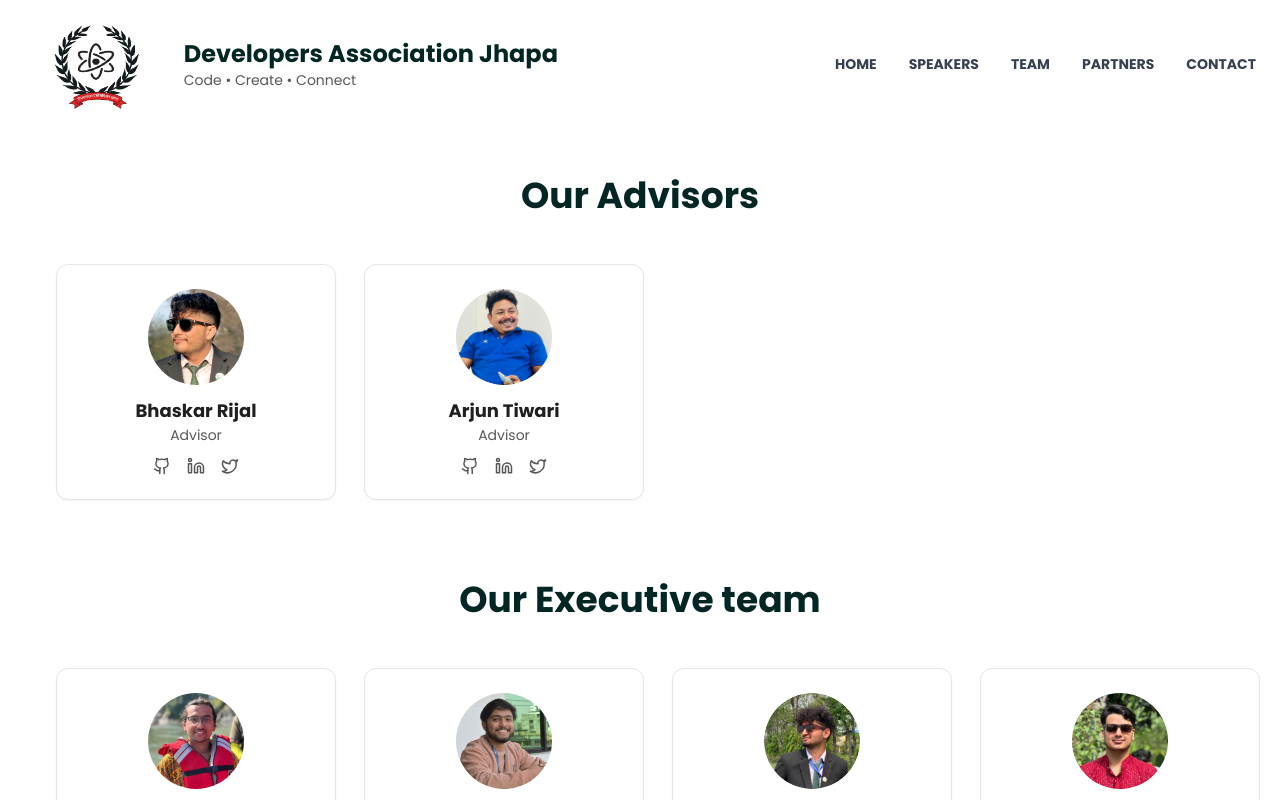
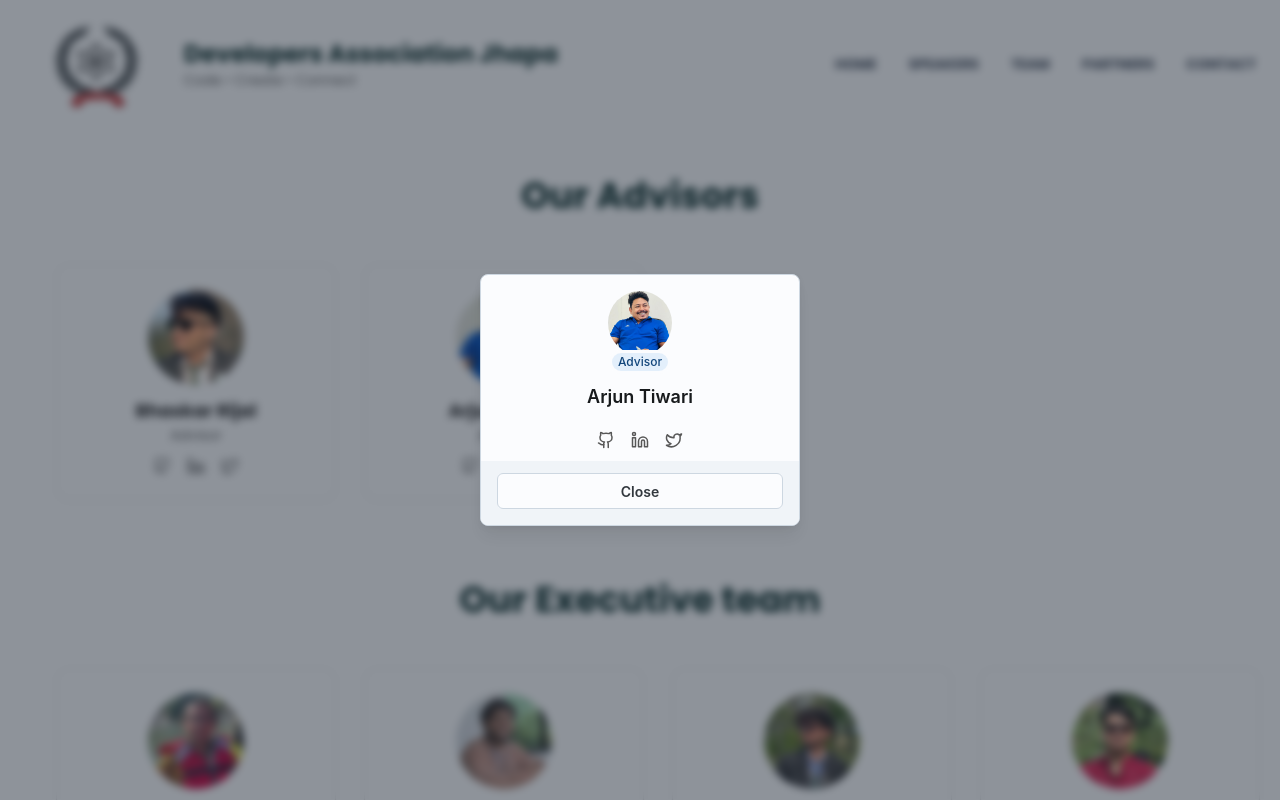
Before and after one commit to sarvesh-adk/Developers-Community-Jhapa, a React (Vite) app: page /team in a window 1280 px wide. Both pictures are taken after a click on the link 470 px from the left and 466 px from the top of the page. Shown: the top 800 px of the page. Built offline with nearby package versions, Linux system fonts and the light colour scheme.

Commit message:
added modal card

```diff
--- a/src/components/Card/Card.tsx
+++ b/src/components/Card/Card.tsx
@@ -4,18 +4,20 @@ import { cn } from "@/lib/utils";
 interface CardProps {
   children: React.ReactNode;
   className?: string;
+  onClick?: () => void;
 }
 
-export function Card({ children, className }: CardProps) {
+export function Card({ children, className, onClick }: CardProps) {
   return (
     <motion.div
       whileHover={{ scale: 1.01 }}
       transition={{ type: "spring", stiffness: 300 }}
       className={cn(
         "bg-white border rounded-lg p-6 shadow-sm",
-        " hover:shadow transition-colors",
+        "hover:shadow transition-colors",
         className
       )}
+      onClick={onClick} // Pass the onClick prop here
     >
       {children}
     </motion.div>
--- a/src/components/ExecutiveCard/ExecutiveCard.tsx
+++ b/src/components/ExecutiveCard/ExecutiveCard.tsx
@@ -11,6 +11,7 @@ interface ExecutiveCardProps {
     linkedin?: string;
     twitter?: string;
   };
+  onClick?: () => void;
 }
 
 export function ExecutiveCard({
@@ -18,9 +19,10 @@ export function ExecutiveCard({
   role,
   image,
   social,
+  onClick
 }: ExecutiveCardProps) {
   return (
-    <Card className="w-[280px] mx-4 text-center">
+    <Card className="w-[280px] mx-4 text-center" onClick={onClick}>
       {/* Profile Image */}
       <motion.img
         src={image}
--- a/src/components/sections/ExecutiveTeam.tsx
+++ b/src/components/sections/ExecutiveTeam.tsx
@@ -2,11 +2,14 @@ import { motion } from "framer-motion";
 import { ExecutiveCard } from "@/components/ExecutiveCard/ExecutiveCard";
 import { executives } from "../../data/executivesData";
 import { advisors } from "./advisorsData";
+import Modal from "./Modal";
+import { useState } from "react";
 
 interface Executive {
   name: string;
   role: string;
   image: string;
+  bio: string;
   social: {
     linkedin?: string;
     twitter?: string;
@@ -16,14 +19,26 @@ interface Executive {
 }
 
 export function ExecutiveTeam() {
+  const [selectedExecutive, setSelectedExecutive] = useState<Executive | null>(null);
+
+  const openModal = (exec: Executive) => {
+    setSelectedExecutive(exec);
+  };
+
+  const closeModal = () => {
+    setSelectedExecutive(null);
+  };
+
   return (
-    <section id="team" className=" bg-white">
+    <>
+      {selectedExecutive && <Modal executive={selectedExecutive} closeModal={closeModal} />}
+      <section id="team" className="bg-white">
         <div className="max-w-7xl mx-auto px-4 pb-20">
           <motion.h2
             initial={{ opacity: 0 }}
             whileInView={{ opacity: 1 }}
             viewport={{ once: true }}
-          className="text-2xl md:text-4xl  font-bold text-center mb-12 text-[#022623] dark:text-white line-clamp-1 "
+            className="text-2xl md:text-4xl font-bold text-center mb-12 text-[#022623] dark:text-white line-clamp-1"
           >
             Our Advisors
           </motion.h2>
@@ -35,6 +50,7 @@ export function ExecutiveTeam() {
                 role={exec.role}
                 image={exec.image}
                 social={exec.social}
+                onClick={() => openModal(exec)}
               />
             ))}
           </div>
@@ -44,7 +60,7 @@ export function ExecutiveTeam() {
             initial={{ opacity: 0 }}
             whileInView={{ opacity: 1 }}
             viewport={{ once: true }}
-          className="text-2xl md:text-4xl  font-bold text-center mb-12 text-[#022623] dark:text-white line-clamp-1 "
+            className="text-2xl md:text-4xl font-bold text-center mb-12 text-[#022623] dark:text-white line-clamp-1"
           >
             Our Executive team
           </motion.h2>
@@ -56,10 +72,12 @@ export function ExecutiveTeam() {
                 role={exec.role}
                 image={exec.image}
                 social={exec.social}
+                onClick={() => openModal(exec)}
               />
             ))}
           </div>
         </div>
       </section>
+    </>
   );
 }
--- /dev/null
+++ b/src/components/sections/Modal.tsx
@@ -0,0 +1,113 @@
+import React from 'react';
+import { motion } from "framer-motion";
+import { Github, Linkedin, Twitter } from "lucide-react";
+
+
+import Avatar from '@mui/joy/Avatar';
+import Chip from '@mui/joy/Chip';
+import Box from '@mui/joy/Box';
+import Button from '@mui/joy/Button';
+import ButtonGroup from '@mui/joy/ButtonGroup';
+import Card from '@mui/joy/Card';
+import CardContent from '@mui/joy/CardContent';
+import CardOverflow from '@mui/joy/CardOverflow';
+import CardActions from '@mui/joy/CardActions';
+import IconButton from '@mui/joy/IconButton';
+import Typography from '@mui/joy/Typography';
+import SvgIcon from '@mui/joy/SvgIcon';
+
+interface ModalProps {
+  executive: {
+    name: string;
+    role: string;
+    image: string;
+    bio: string;
+    social: {
+      linkedin?: string;
+      twitter?: string;
+      facebook?: string;
+      [key: string]: string | undefined;
+    };
+  };
+  closeModal: () => void;
+}
+
+export function Modal({ executive, closeModal }: ModalProps) {
+  return (
+    <div className="fixed inset-0 bg-opacity-50 backdrop-blur-sm flex items-center justify-center z-50 bg-gray-800 bg-opacity-50">
+      <Card sx={{ width: 320, maxWidth: '100%', boxShadow: 'lg' }}>
+        <CardContent sx={{ alignItems: 'center', textAlign: 'center' }}>
+          <Avatar src={executive.image} sx={{ '--Avatar-size': '4rem' }} />
+          <Chip
+            size="sm"
+            variant="soft"
+            color="primary"
+            sx={{
+              mt: -1,
+              mb: 1,
+              border: '3px solid',
+              borderColor: 'background.surface',
+            }}
+          >
+            {executive.role}
+          </Chip>
+          <Typography level="title-lg">{executive.name}</Typography>
+          <Typography level="body-sm" sx={{ maxWidth: '24ch' }}>
+            {executive.bio}
+          </Typography>
+          <Box
+            sx={{
+              display: 'flex',
+              gap: 2,
+              mt: 2,
+              '& > button': { borderRadius: '2rem' },
+            }}
+          >
+            {executive.social.github && (
+          <motion.a
+            href={executive.social.github}
+            target="_blank"
+            rel="noopener noreferrer"
+            className="text-[#575757] hover:text-[#1f1f1f]"
+            whileHover={{ scale: 1.1 }}
+          >
+            <Github size={18} />
+          </motion.a>
+        )}
+        {executive.social.linkedin && (
+          <motion.a
+            href={executive.social.linkedin}
+            target="_blank"
+            rel="noopener noreferrer"
+            className="text-[#575757] hover:text-[#1f1f1f]"
+            whileHover={{ scale: 1.1 }}
+          >
+            <Linkedin size={18} />
+          </motion.a>
+        )}
+        {executive.social.twitter && (
+          <motion.a
+            href={executive.social.twitter}
+            target="_blank"
+            rel="noopener noreferrer"
+            className="text-[#575757] hover:text-[#1f1f1f]"
+            whileHover={{ scale: 1.1 }}
+          >
+            <Twitter size={18} />
+          </motion.a>
+        )}
+          </Box>
+        </CardContent>
+        <CardOverflow sx={{ bgcolor: 'background.level1' }}>
+          <CardActions buttonFlex="1">
+            <ButtonGroup variant="outlined" sx={{ bgcolor: 'background.surface' }}>
+              <Button onClick={closeModal}>Close</Button>
+            </ButtonGroup>
+          </CardActions>
+        </CardOverflow>
+      </Card>
+    </div>
+  );
+}
+
+export default Modal;
```
Lines whose indentation alone changed are shown as unchanged.
